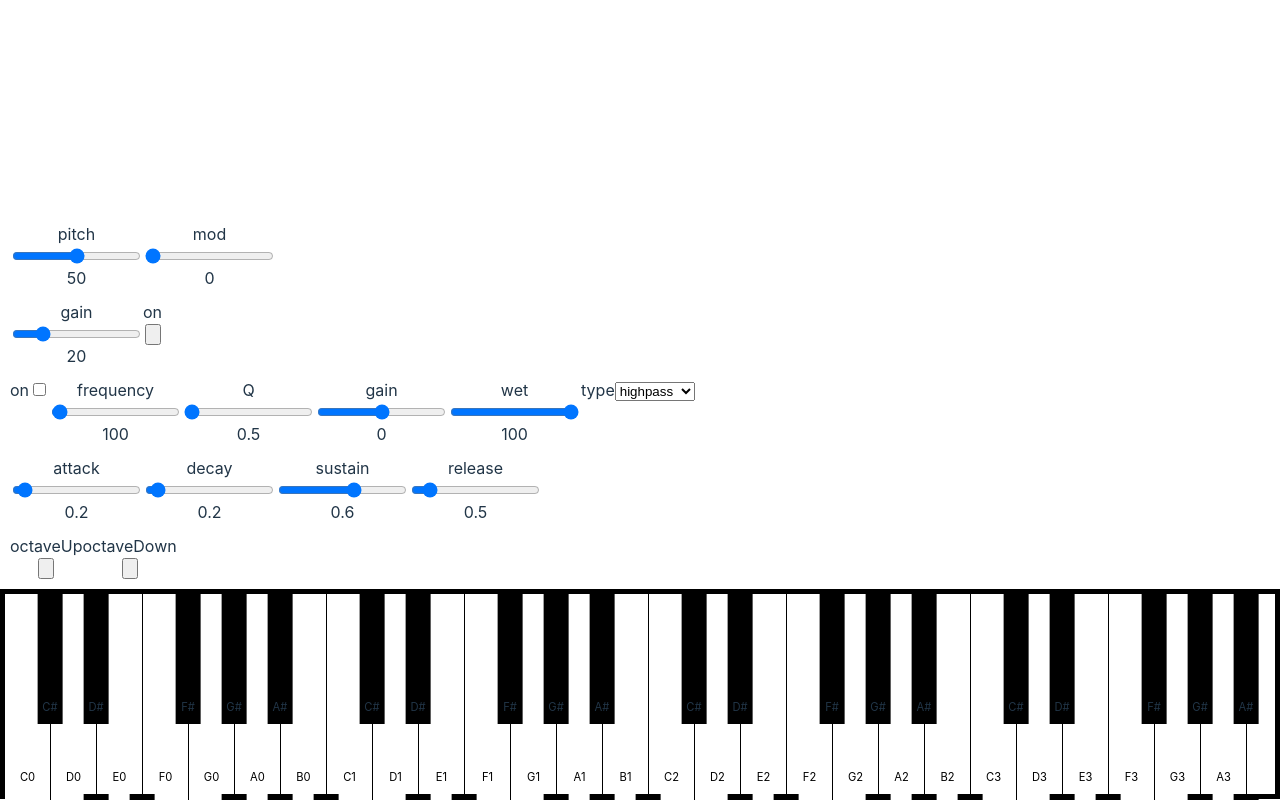
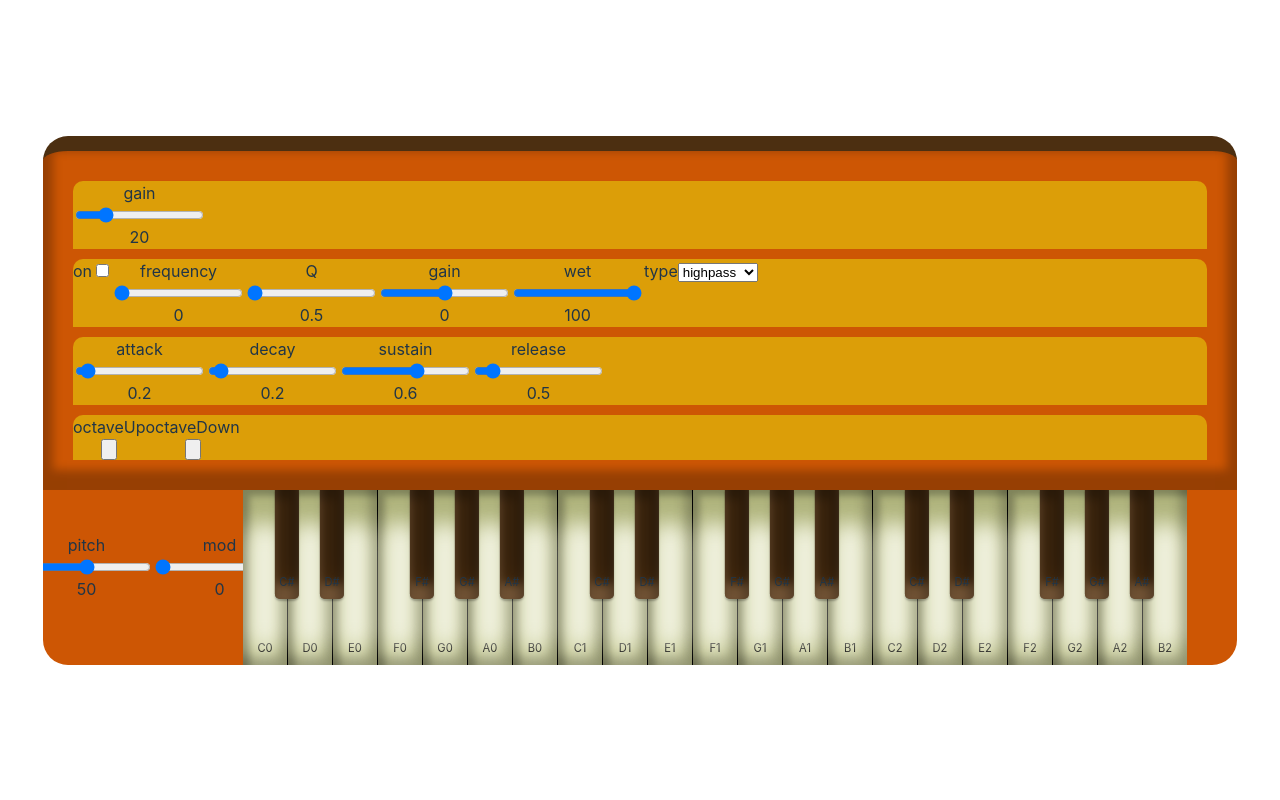
Before and after one commit to John-D-McGurk/React_Synth, a React (Vite) app: page / in a window 1280 px wide. Shown: the top 800 px of the page. Built offline with nearby package versions, Linux system fonts and the light colour scheme.

Commit message:
started basic css - general layout, key shading etc.

```diff
--- a/components/Instrument.jsx
+++ b/components/Instrument.jsx
@@ -84,6 +84,7 @@ export default function Instrument(props) {
   audioSetup(state);
 
   Object.entries(PanelsObject).forEach(([key, value]) => {
+    console.log(key);
     panels.push(
       <Panel
         handleChange={handleChange}
@@ -94,8 +95,8 @@ export default function Instrument(props) {
     );
   });
   return (
-    <>
-      {panels}
+    <div id="instrument">
+      <div id="panels--container">{panels}</div>
       <Keyboard
         octaves={props.contents.inputs.octaves}
         notePressed={notePressed}
@@ -103,6 +104,6 @@ export default function Instrument(props) {
         state={state}
         setState={setState}
       />
-    </>
+    </div>
   );
 }
--- a/components/Keyboard.jsx
+++ b/components/Keyboard.jsx
@@ -118,5 +118,9 @@ export default function Keyboard(props) {
       })
     );
   });
-  return <div id="keyboard">{keyboard}</div>;
+  return (
+    <div id="keyboard--container">
+      <div id="keyboard--keys">{keyboard}</div>
+    </div>
+  );
 }
--- a/components/Panel.jsx
+++ b/components/Panel.jsx
@@ -59,6 +59,11 @@ export default function Panel(props) {
       );
       i++;
     }
-    return <div className="panel">{inputs}</div>;
+    const panelId = `panel--${props.name}`;
+    return (
+      <div className="panel" id={panelId}>
+        {inputs}
+      </div>
+    );
   }
 }
--- a/style.css
+++ b/style.css
@@ -1,6 +1,52 @@
+#root {
+  --key-width: 45px;
+  --keyboard-height: 175px;
+
+  --pitchMod-box: 200px;
+
+  --brown: #4c2f11;
+  --yellow: #dc9e08;
+  --orange: #cd5604;
+  --off-white: #d6d9ad;
+
+  height: 100vh;
+  width: 100vw;
+  display: flex;
+  align-items: center;
+  justify-content: center;
+}
+
+#instrument {
+  background: var(--orange);
+  border-radius: 25px;
+  overflow: hidden;
+  border-top: 15px solid var(--brown);
+  position: relative;
+}
+
+#panels--container {
+  box-shadow: inset 0px -10px 10px 10px #00000044;
+  padding: 20px;
+  box-sizing: border-box;
+}
+
 .panel {
   display: flex;
   margin: 10px;
+  background: var(--yellow);
+  border-radius: 10px 10px 0 0;
+}
+
+#panel--pitchMod {
+  position: absolute;
+  background: none;
+  bottom: 0;
+  left: 0;
+  height: var(--keyboard-height);
+  width: var(--pitchMod-box);
+  display: flex;
+  align-items: center;
+  justify-content: center;
 }
 
 .knob,
@@ -10,29 +56,53 @@
   align-items: center;
 }
 
-#keyboard {
+#keyboard--container {
+  overflow: hidden;
+  height: var(--keyboard-height);
+  width: calc(21 * (var(--key-width)) - 1px);
+  position: relative;
+  margin: 0 50px 0 var(--pitchMod-box);
+}
+
+#keyboard--keys {
+  display: flex;
   position: absolute;
-    border: 5px solid black;
-    height: 200px;
+  height: var(--keyboard-height);
   font-size: 0.7rem;
 }
 
 .keyboard--white-note {
   float: left;
-    width: 45px;
+  width: var(--key-width);
   height: 100%;
-    background: white;
+  background: var(--off-white);
   border-right: 1px solid black;
   position: relative;
+  box-sizing: border-box;
+  box-shadow: 7px 6px 6px 0px #00000040 inset,
+    -7px -8px 11.6px 0px #00000040 inset,
+    0px calc(var(--keyboard-height) * 0.2) 30px 0 #a8ac73de inset;
+}
+
+.keyboard--white-note::after {
+  content: "";
+  position: absolute;
+  left: 50%;
+  top: 55%;
+  border-radius: 20px;
+  transform: translate(-50%, -50%);
+  filter: blur(10px);
+  height: 70%;
+  width: 60%;
+  background-color: #f3f4e4;
 }
 
 .keyboard--white-note[data-pressed="true"] {
-    background-color: #DDD;
+  background-color: #fcfede;
 }
 
 .keyboard--white-note-label {
   color: #000;
-
 }
 
 .keyboard--white-note-label,
@@ -50,14 +120,19 @@
 
 .keyboard--black-note {
   position: absolute;
-    height: 65%;
+  height: 62.5%;
   width: 55%;
   left: 100%;
   transform: translateX(-50%);
-    background: #000;
+  background: var(--brown);
   z-index: 1;
+  box-shadow: 8px calc(var(--keyboard-height) * 0.625 * 0.8) 22.4px 0px
+      #00000040 inset,
+    -8px 9px 10px 0 #00000040 inset, 1px -15px 8.1px 0px #b18b6385 inset,
+    0px 2px 2px 0 #00000040;
+  border-radius: 0 0 5px 5px;
 }
 
 .keyboard--black-note[data-pressed="true"] {
-    background-color: #333;
+  background-color: #6e461a;
 }
--- a/synthesizers/basic/basic.json
+++ b/synthesizers/basic/basic.json
@@ -4,8 +4,7 @@
     "controls": {
       "columns": 1,
       "inputs": {
-        "gain": { "type": "Knob" },
-        "on": { "type": "Button" }
+        "gain": { "type": "Knob" }
       }
     },
     "filter": {
--- a/synthesizers/basic/presets/default.json
+++ b/synthesizers/basic/presets/default.json
@@ -1,9 +1,7 @@
 {
   "panels": {
     "controls": {
-      "gain": 20,
-      "filter": 0,
-      "on": true
+      "gain": 20
     },
     "envelope": {
       "attack": 0.2,
@@ -12,11 +10,11 @@
       "release": 0.5
     },
     "filter": {
-      "frequency": 100,
+      "frequency": 0,
       "Q": 0.5,
       "on": true,
       "gain": 0,
-      "wet" : 100,
+      "wet": 100,
       "type": "highpass"
     }
   }
```
Lines whose indentation alone changed are shown as unchanged.
